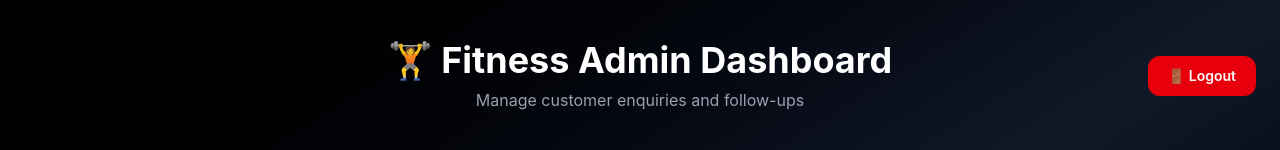
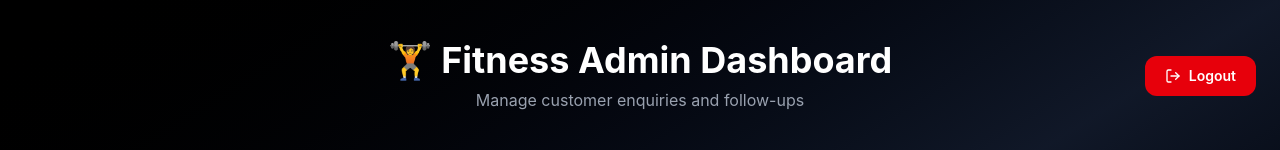
Before and after one commit to AppGitUsers/ketone_fitness_website, a React (Vite) app in the folder frontend/: page /admin in a window 1280 px wide. Shown: the top 150 px of the page. Built offline with nearby package versions, Linux system fonts and the light colour scheme; no server answers; sample sign-in values are in the browser's storage.

Commit message:
corrected whatsapp links

```diff
--- a/frontend/src/components/ContactSection.jsx
+++ b/frontend/src/components/ContactSection.jsx
@@ -277,7 +277,7 @@ import { createEnquiry } from "../api/api";
                   <Phone />
                   <div>
                     <h4 className="font-semibold">Phone</h4>
-                    <p className="text-gray-400">+91 98765 43210</p>
+                    <p className="text-gray-400">+91 91598 79015</p>
                   </div>
                 </div>
 
@@ -309,7 +309,7 @@ import { createEnquiry } from "../api/api";
 
               <div className="mt-8 bg-green-500/10 border border-green-500/20 rounded-2xl p-5">
                 <h3 className="font-semibold mb-2">WhatsApp Support</h3>
-                <a href="https://wa.me/919876543210" target="_blank" rel="noreferrer" className="inline-flex bg-green-500 hover:bg-green-600 transition px-5 py-3 rounded-2xl items-center gap-2">
+                <a href="https://wa.me/919159879015" target="_blank" rel="noreferrer" className="inline-flex bg-green-500 hover:bg-green-600 transition px-5 py-3 rounded-2xl items-center gap-2">
                   <FaWhatsapp />
                   Chat Now
                 </a>
--- a/frontend/src/components/TransformationGallery.jsx
+++ b/frontend/src/components/TransformationGallery.jsx
@@ -16,7 +16,7 @@ const container = {
   hidden: {},
   show: {
     transition: {
-      staggerChildren: 0.15,
+      staggerChildren: 0.5,
     },
   },
 };
--- a/frontend/src/pages/AdminDashboard.jsx
+++ b/frontend/src/pages/AdminDashboard.jsx
@@ -1,5 +1,6 @@
 import { useEffect, useState } from "react";
 import { useNavigate } from "react-router-dom";
+import { LogOut } from "lucide-react";
 import { getEnquiries, deleteEnquiry, updateEnquiryStatus } from "../api/api";
 
 const AdminDashboard = () => {
@@ -93,19 +94,22 @@ const AdminDashboard = () => {
 
         {/* HEADER */}
         <div className="relative text-center mb-10">
-          <h1 className="text-4xl font-bold">
+          <h1 className="text-2xl sm:text-4xl font-bold">
             🏋️ Fitness Admin Dashboard
           </h1>
-          <p className="text-gray-400 mt-2">
+          <p className="text-gray-400 mt-2 text-sm sm:text-base">
             Manage customer enquiries and follow-ups
           </p>
 
-          {/* LOGOUT BUTTON */}
+          {/* LOGOUT — always right, icon only on mobile to avoid overlap */}
           <button
             onClick={handleLogout}
-            className="absolute right-0 top-1/2 -translate-y-1/2 bg-red-600 hover:bg-red-700 px-5 py-2.5 rounded-xl font-semibold text-sm hover:scale-105 transition-all duration-200 cursor-pointer"
+            className="absolute right-0 top-1/2 -translate-y-1/2 bg-red-600 hover:bg-red-700 px-2 py-2 sm:px-5 sm:py-2.5 rounded-xl font-semibold text-sm hover:scale-105 transition-all duration-200 cursor-pointer"
           >
-            🚪 Logout
+            <LogOut size={16} className="sm:hidden" />
+            <span className="hidden sm:flex items-center gap-2">
+              <LogOut size={16} /> Logout
+            </span>
           </button>
         </div>
 
```
